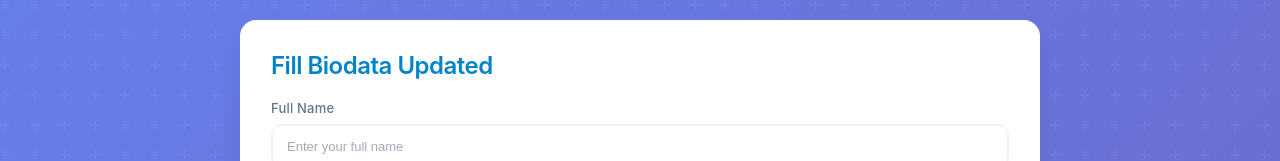
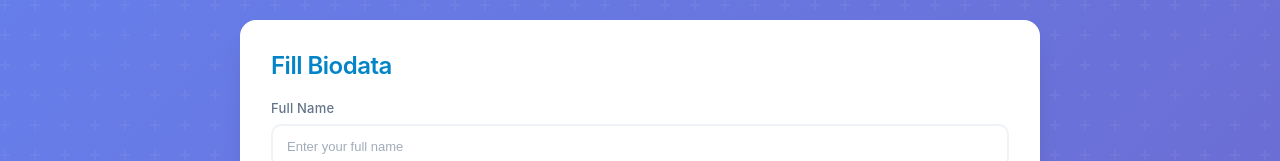
Before and after one commit to dlngupta/Biodata, a plain HTML site: page index.html in a window 1280 px wide. Shown: the top 161 px of the page. Drawn offline with Linux system fonts and the light colour scheme.

Commit message:
Update header text in biodata form

```diff
--- a/index.html
+++ b/index.html
@@ -559,7 +559,7 @@
   <div class="container">
     <!-- Form -->
     <div class="form-card" aria-label="Biodata form">
-      <h2>Fill Biodata Updated</h2>
+      <h2>Fill Biodata</h2>
 
       <div class="group">
         <label>Full Name</label>
```
